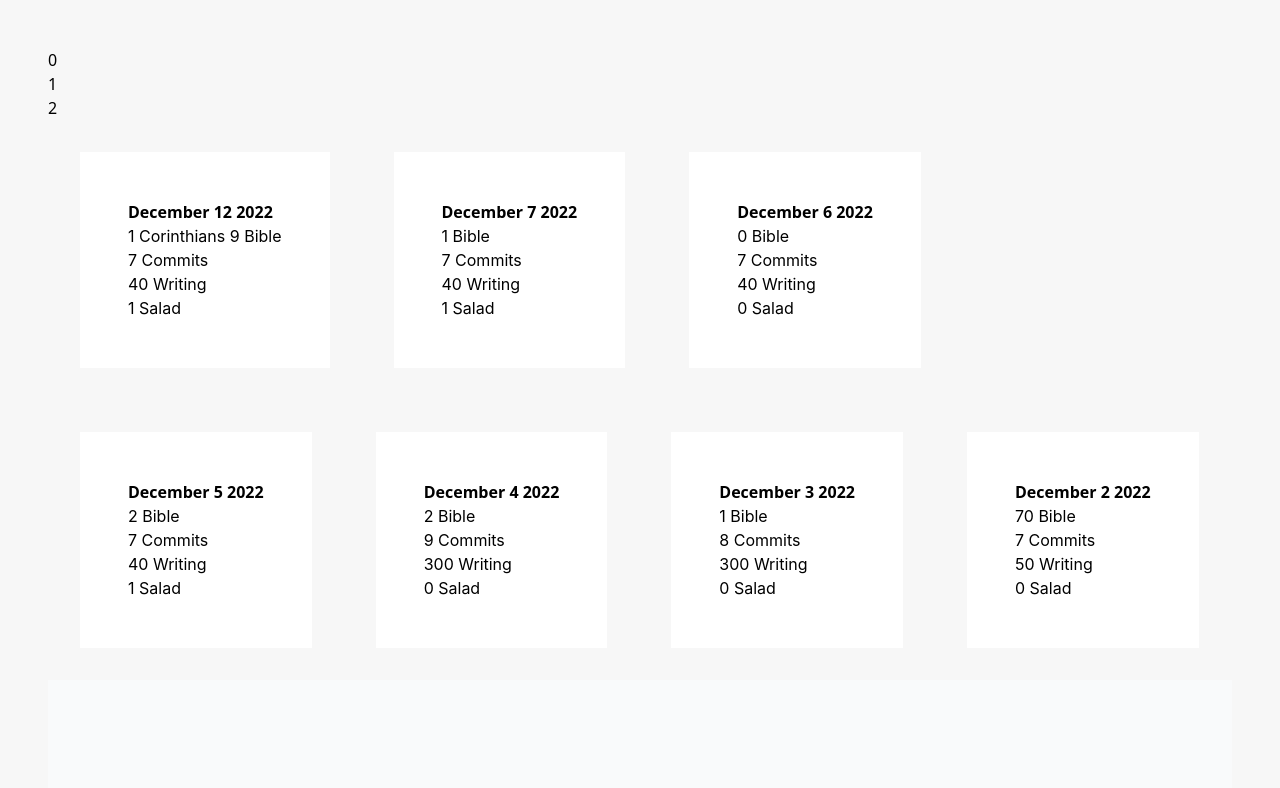
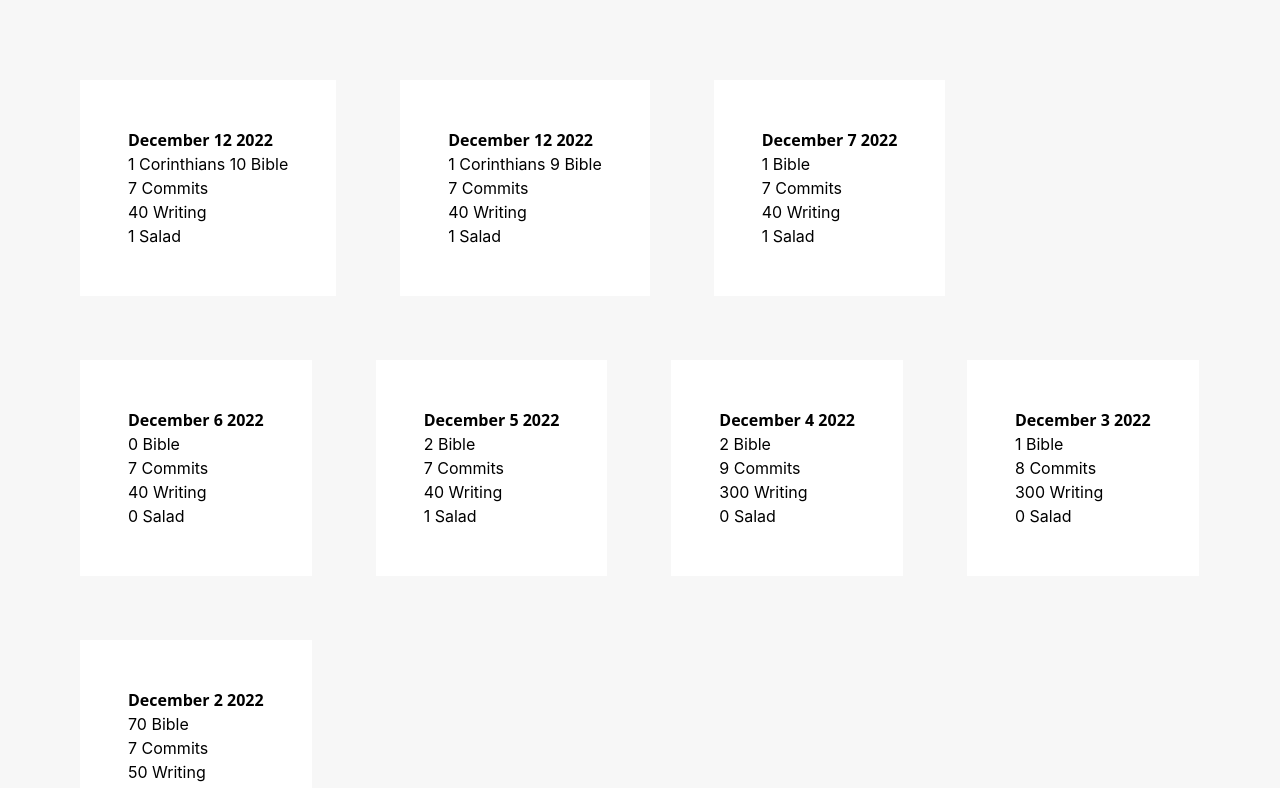
Before and after one commit to dfilmon/daily-weekly-habit-tracker, a React (Create React App) app: page / in a window 1280 px wide. Shown: the top 788 px of the page. Built offline with nearby package versions, Linux system fonts and the light colour scheme.

Commit message:
2 files modified

```diff
--- a/src/App.js
+++ b/src/App.js
@@ -15,7 +15,6 @@ export default function App() {
 
   return (
     <div>
-      <Test />
       <div className="mainStat">
         {dailyData
           .slice()
--- a/src/data/data.jsx
+++ b/src/data/data.jsx
@@ -69,7 +69,18 @@ let dailyData = [
     year: 2022,
     month: 'December',
     day: 12,
-    bibleChaptersRead: "1 Corinthians 9",
+    bibleChaptersRead: '1 Corinthians 9',
+    writtenWords: 40,
+    codeCommits: 7,
+    saladBowl: 1,
+    noSugar: true,
+    moneySpent: 0,
+  },
+  {
+    year: 2022,
+    month: 'December',
+    day: 12,
+    bibleChaptersRead: '1 Corinthians 10',
     writtenWords: 40,
     codeCommits: 7,
     saladBowl: 1,
```
